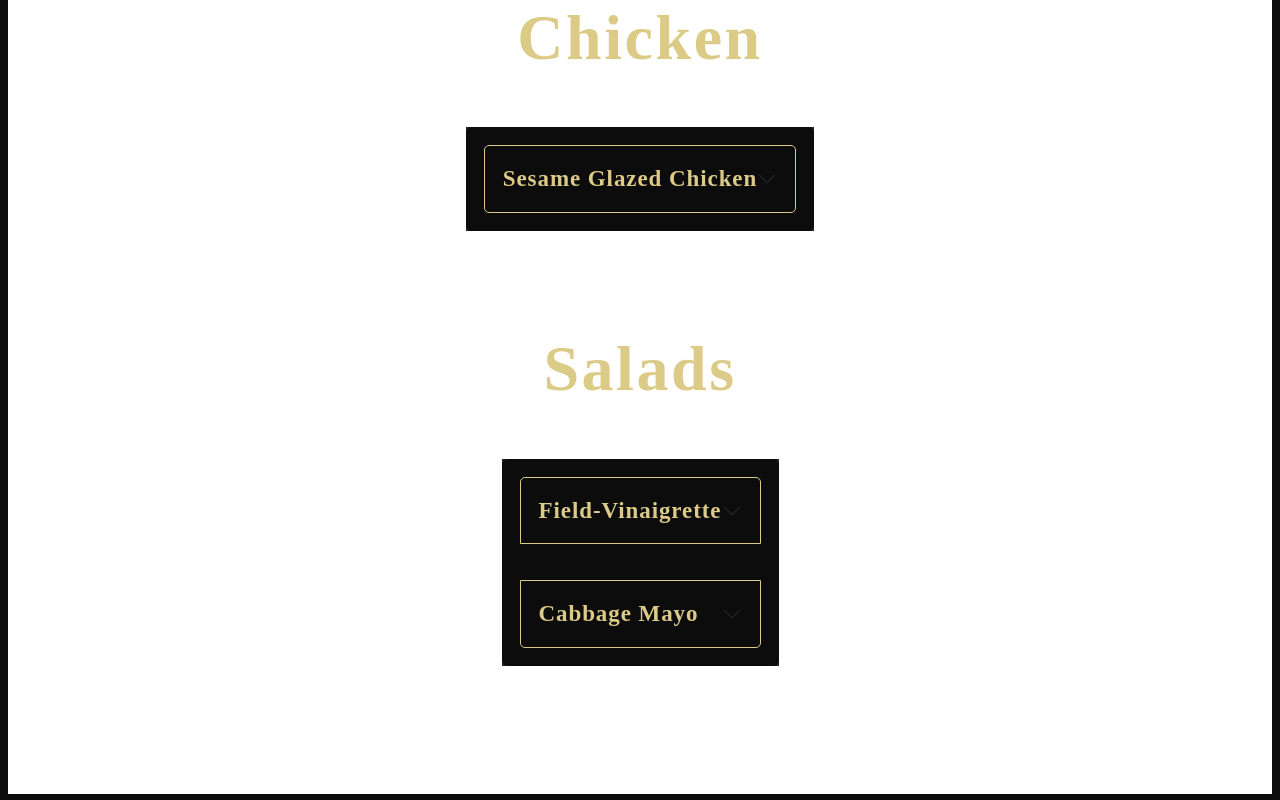
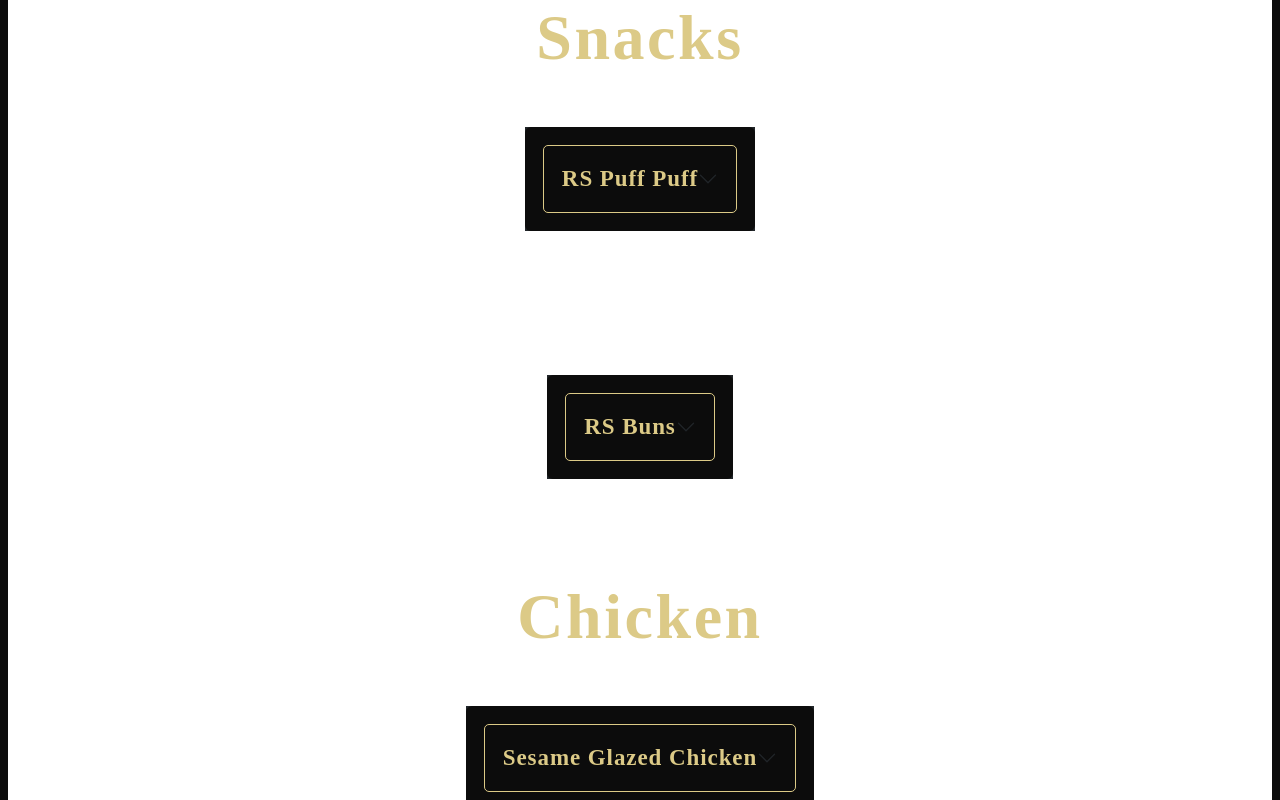
Before and after one commit to emmanuelpali/rs, a React (Create React App) app: page / in a window 1280 px wide. Shown: the part 2900-3700 px from the top of the page. Built offline with nearby package versions, Linux system fonts and the light colour scheme; the HTML template or start-up script is replaced by a standard one; a web font is replaced by a local one.

Commit message:
adding to the menu

```diff
--- a/src/constants/data.js
+++ b/src/constants/data.js
@@ -50,6 +50,25 @@ const chickenMenu = [
     large: 'Large Pan $240'
   },
 ];
+
+const puffPuffMenu = [
+  {
+    title: 'RS Puff Puff',
+    dozen: 'Regular $20',
+    regular: 'Half Pan $35',
+    large: 'Large Pan $70'
+  },
+];
+
+const bunsMenu = [
+  {
+    title: 'RS Buns',
+    dozen: 'Regular $20',
+    regular: 'Half Pan $35',
+    large: 'Large Pan $70'
+  },
+];
+
 const saladsMenu = [
   {
     info: 'Field Greens, Tomato, Cucumber, Black Olives, dried Cranberries, Feta Cheese. Avocado added on request for $5',
@@ -65,6 +84,6 @@ const saladsMenu = [
   },
 ];
 
-const menuData = { specialty, masaMenu, chickenMenu, saladsMenu };
+const menuData = { specialty, masaMenu, bunsMenu, puffPuffMenu, chickenMenu, saladsMenu };
 
 export default menuData;
--- a/src/container/Menu/SpecialMenu.jsx
+++ b/src/container/Menu/SpecialMenu.jsx
@@ -50,6 +50,38 @@ const SpecialMenu = () => (
     </div>
     <div className="app__specialMenu-menu">
       <div className="app__specialMenu-menu_cocktails  flex__center">
+        <p className="app__specialMenu-menu_heading headtext__cormorant">Snacks</p>
+        <Accordion defaultActiveKey={0} className="app__specialMenu_menu_items bg-dark">
+          {data.puffPuffMenu.map((masaItem, index) => (
+            <MenuItem
+              key={masaItem.title + index}
+              title={masaItem.title}
+              dozen={masaItem.dozen}
+              regular={masaItem.regular}
+              large={masaItem.large}
+            />
+          ))}
+        </Accordion>
+      </div>
+    </div>
+    <div className="app__specialMenu-menu">
+      <div className="app__specialMenu-menu_cocktails  flex__center">
+        <p className="app__specialMenu-menu_heading headtext__cormorant"></p>
+        <Accordion defaultActiveKey={0} className="app__specialMenu_menu_items bg-dark">
+          {data.bunsMenu.map((masaItem, index) => (
+            <MenuItem
+              key={masaItem.title + index}
+              title={masaItem.title}
+              dozen={masaItem.dozen}
+              regular={masaItem.regular}
+              large={masaItem.large}
+            />
+          ))}
+        </Accordion>
+      </div>
+    </div>
+    <div className="app__specialMenu-menu">
+      <div className="app__specialMenu-menu_cocktails  flex__center">
         <p className="app__specialMenu-menu_heading headtext__cormorant">Chicken</p>
         <Accordion defaultActiveKey={0} className="app__specialMenu_menu_items bg-dark">
           {data.chickenMenu.map((masaItem, index) => (
```
